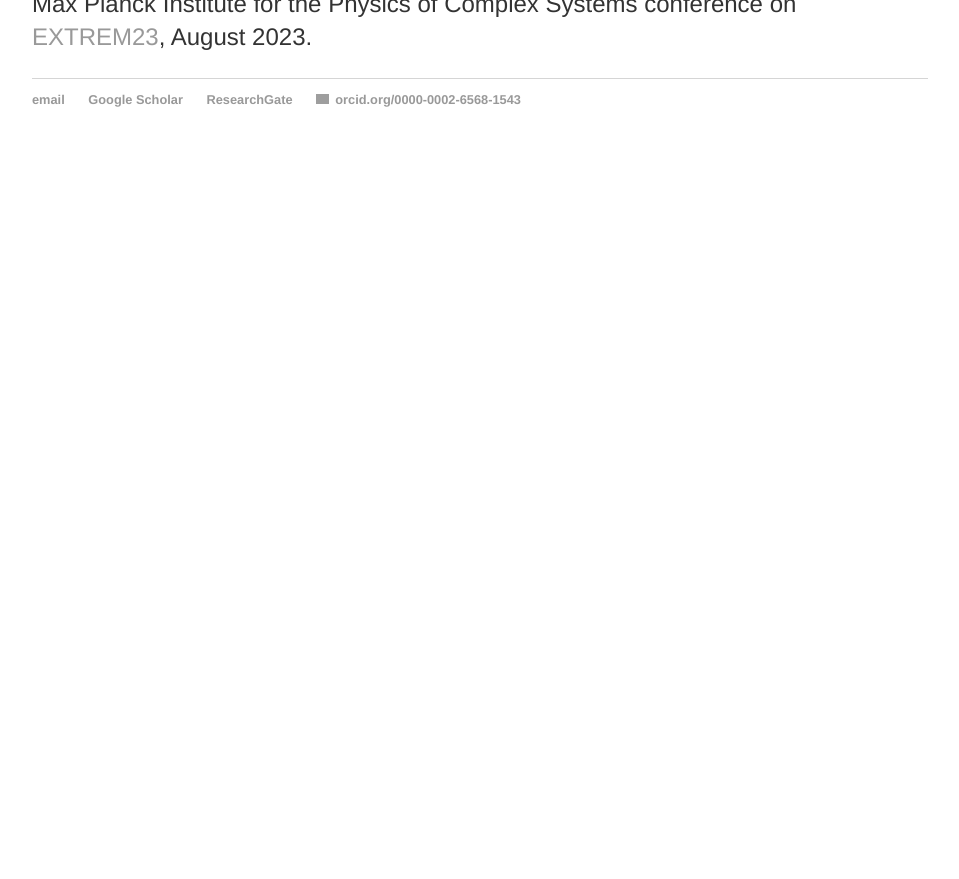
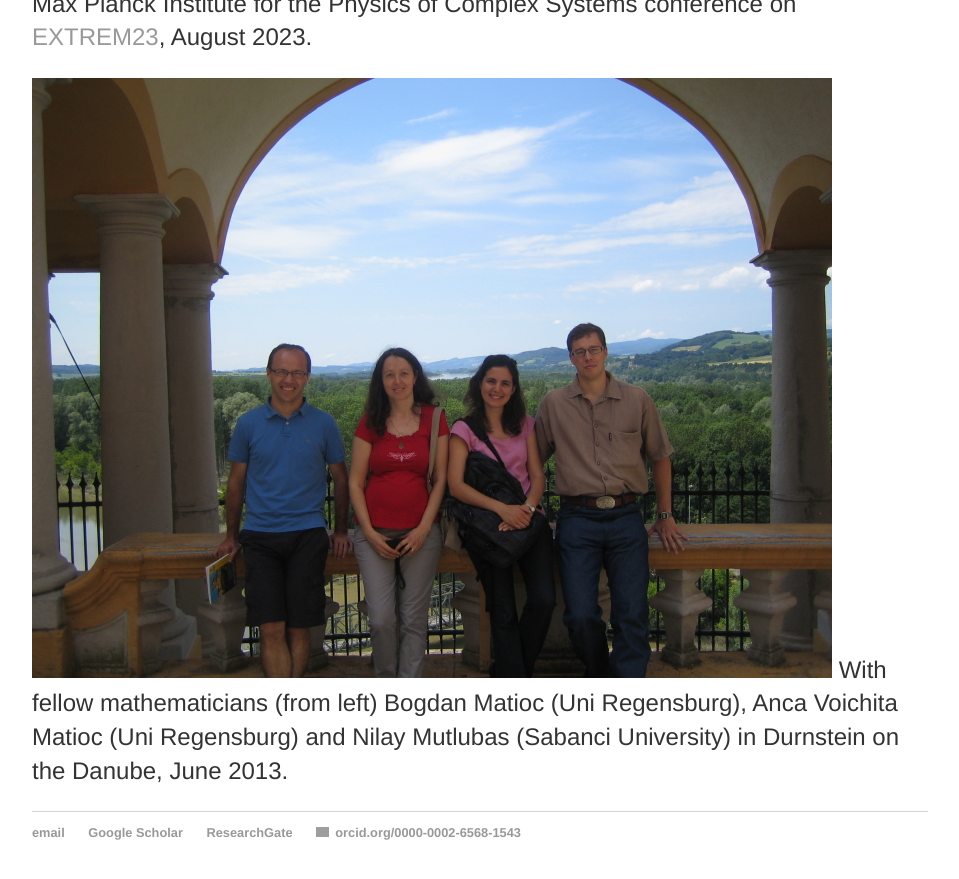
Before and after one commit to rstuhlmeier/rstuhlmeier.github.io, a Jekyll site: the page built from pictures/index.html, in a window 1280 px wide and 900 px high, scrolled down 1957 px. Shown: the top 879 px of the window, without its empty margins (160-1119 px from the left). Built offline with Jekyll 4.4.1, drawn with Linux system fonts in a browser that asks for light colours; before the commit the page ends 2124 px from its top, so only the background shows below that; grey boxes are pictures that could not be loaded.

Commit message:
Update index.html

```diff
--- a/pictures/index.html
+++ b/pictures/index.html
@@ -17,3 +17,9 @@ At the Isaac Newton Institute workshop on <a href="https://www.newton.ac.uk/even
  <img src="2024-MPI-PKS.jpg" alt="At the INI Workshop on Nonlinear Waves 2022" width="800">
 At the Max Planck Institute for the Physics of Complex Systems conference on <a href="https://www.pks.mpg.de/extrem23/scientific-program">EXTREM23</a>, August 2023.
 </p>
+
+
+<p>
+ <img src="IMG_6950.JPG" alt="Durnstein" width="800">
+With fellow mathematicians (from left) Bogdan Matioc (Uni Regensburg), Anca Voichita Matioc (Uni Regensburg) and Nilay Mutlubas (Sabanci University) in Durnstein on the Danube, June 2013.
+</p>
```
